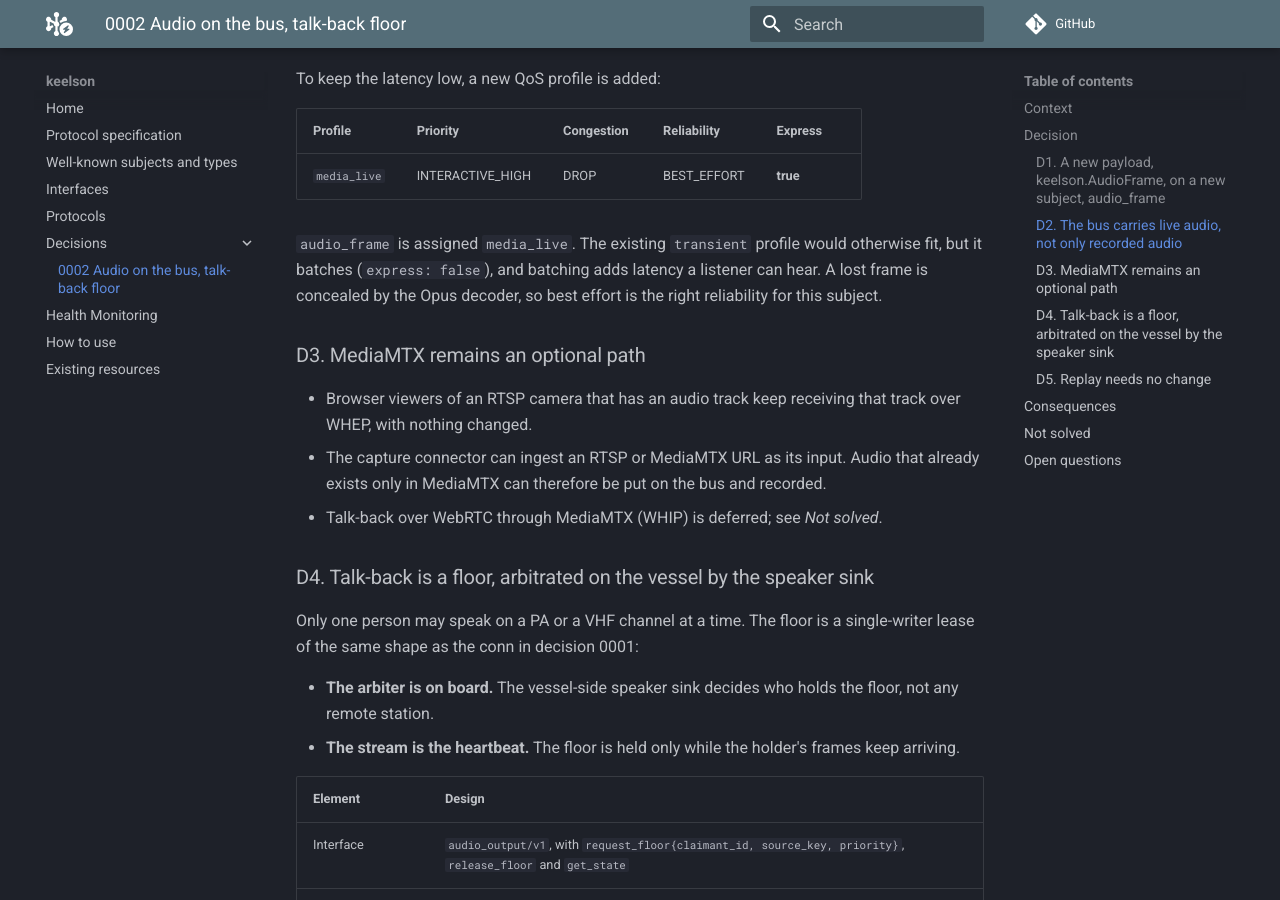
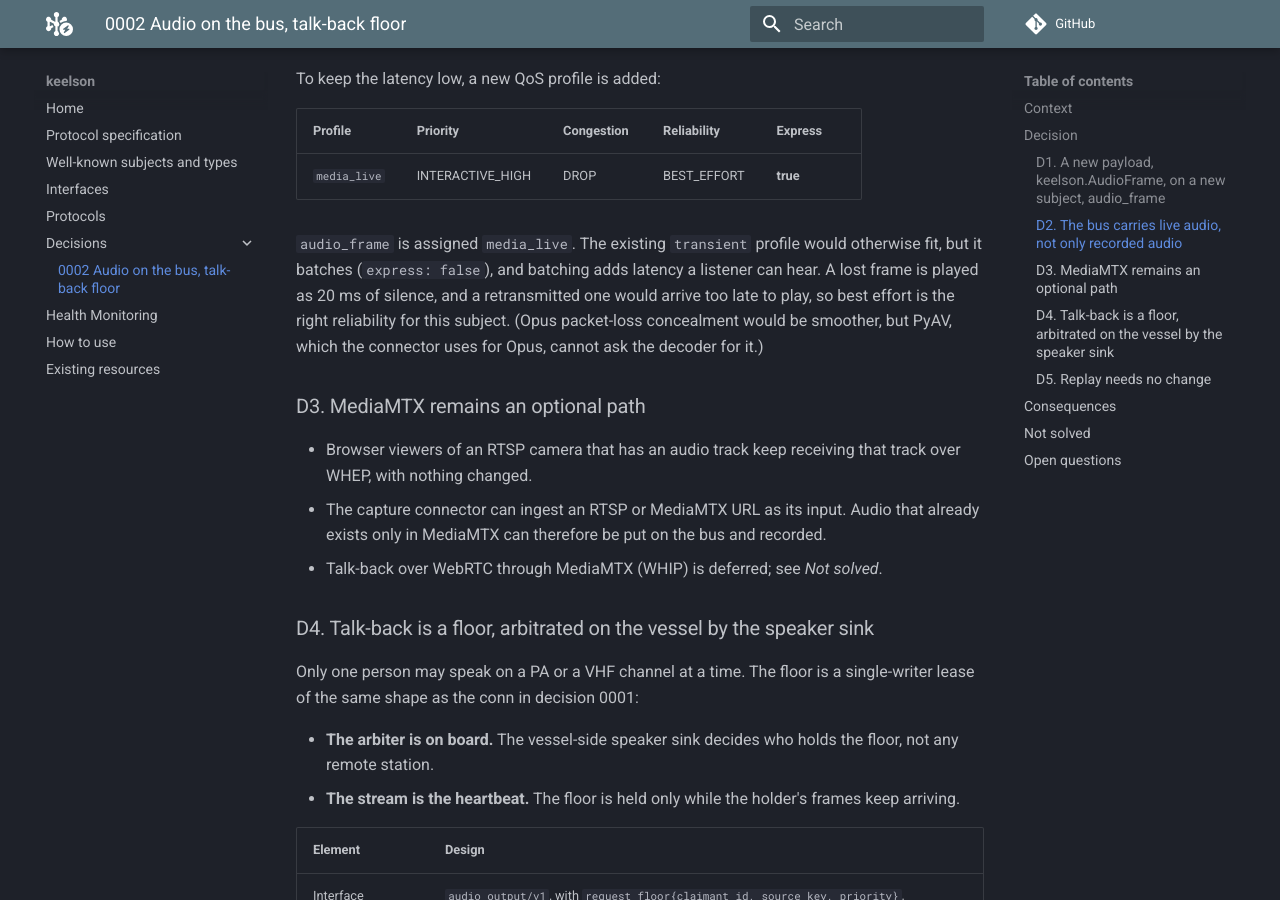
Before and after one commit to RISE-Maritime/keelson, an MkDocs documentation site: the page built from docs/decisions/0002-audio.md, in a window 1280 px wide and 900 px high, scrolled down 2112 px. Built offline with MkDocs 1.6.1 and Material for MkDocs 9.7.7, drawn with Linux system fonts in a browser that asks for light colours; comment, search, counter and statistics services are not loaded.

Commit message:
docs(decisions): 0002 — a lost audio frame is played as silence, not concealed
PyAV cannot request Opus packet-loss concealment from the decoder; found
while implementing #433.

Co-Authored-By: Claude Opus 5.5 <noreply@anthropic.com>

```diff
--- a/docs/decisions/0002-audio.md
+++ b/docs/decisions/0002-audio.md
@@ -71,7 +71,9 @@ To keep the latency low, a new QoS profile is added:
 
 `audio_frame` is assigned `media_live`. The existing `transient` profile would otherwise fit, but
 it batches (`express: false`), and batching adds latency a listener can hear. A lost frame is
-concealed by the Opus decoder, so best effort is the right reliability for this subject.
+played as 20 ms of silence, and a retransmitted one would arrive too late to play, so best effort
+is the right reliability for this subject. (Opus packet-loss concealment would be smoother, but
+PyAV, which the connector uses for Opus, cannot ask the decoder for it.)
 
 ### D3. MediaMTX remains an optional path
 
```
